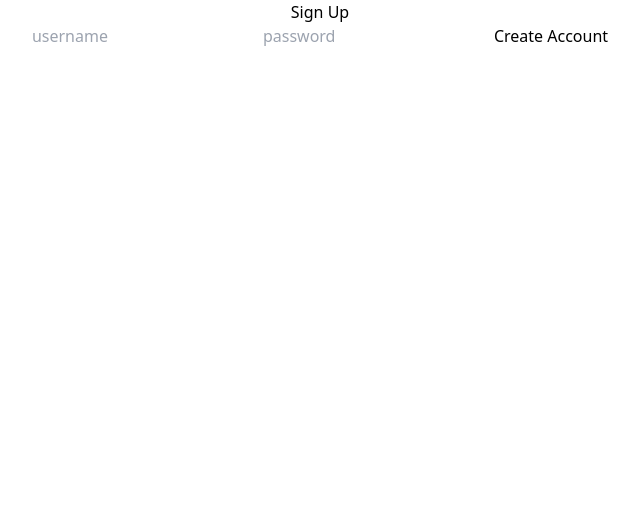
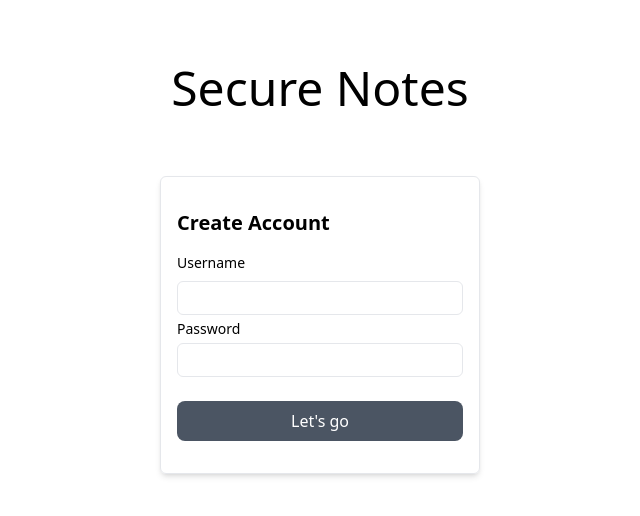
Before and after one commit to jaalmaa/secure-notes, a Next.js app: page /signup in a window 1280 px wide. Shown: the top 516 px of the page, without its empty margins (320-960 px from the left). Built offline with nearby package versions, Linux system fonts and the light colour scheme.

Commit message:
style signup page

```diff
--- a/src/app/signup/page.tsx
+++ b/src/app/signup/page.tsx
@@ -41,12 +41,35 @@ export default function Page() {
 
   return (
     <>
-      <h1>Sign Up</h1>
-      <form action={handleSignupSubmit}>
-        <input placeholder="username" name="username" />
-        <input placeholder="password" type="password" name="password" />
-        <button type="submit">Create Account</button>
-      </form>
+      <h1 className="text-5xl m-16">Secure Notes</h1>
+      <div className="border-gray-200 border rounded-md px-4 py-8 space-y-4 w-1/4 shadow-md">
+        <h1 className="font-semibold text-xl">Create Account</h1>
+        <form
+          action={handleSignupSubmit}
+          className="flex flex-col items-start w-full"
+        >
+          <label className="text-sm">Username</label>
+          <input
+            type="text"
+            name="username"
+            className="mt-2 mb-1 p-1 w-full border border-gray-200 rounded-md"
+          />
+          <label className="text-sm">Password</label>
+          <input
+            type="password"
+            name="password"
+            className="mb-2 mt-1 p-1 w-full border border-gray-200 rounded-md"
+          />
+          <div className="flex w-full justify-between align-middle mt-4">
+            <button
+              type="submit"
+              className="text-white bg-gray-600 hover:bg-gray-800 rounded-lg py-2 px-4 w-full"
+            >
+              Let's go
+            </button>
+          </div>
+        </form>
+      </div>
     </>
   );
 }
```
